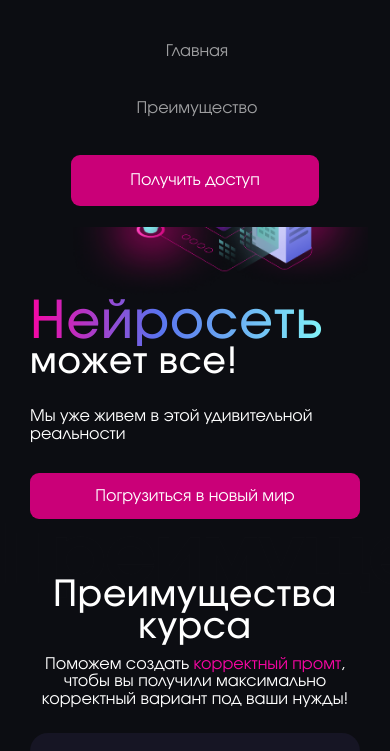
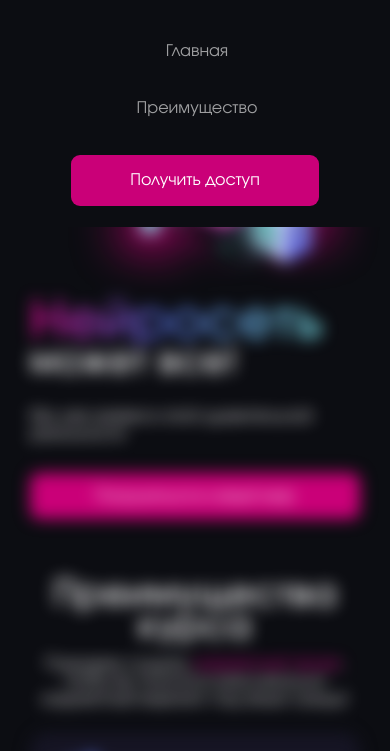
Before and after one commit to Daria-Bragina/AI-landing, a website: page src/index.html in a window 390 px wide. Both pictures are taken after a click on the element 366 px from the left and 28 px from the top of the page. Shown: the part 51-802 px from the top of the page. Drawn offline with Linux system fonts and the light colour scheme.

Commit message:
Добавлено размытие фона при открытии меню

```diff
--- a/src/sass/adaptive.scss
+++ b/src/sass/adaptive.scss
@@ -670,7 +670,6 @@
         }
       }
     }
-
     &__burger {
       margin: auto 0;
       z-index: 5;
@@ -718,6 +717,12 @@
         }
       }
     }
+  }
+
+  .promo.blur,
+  .advantages.blur {
+    filter: blur(8px);
+    transition: filter 0.3s ease;
   }
 
   .promo {
--- a/src/scripts/script.js
+++ b/src/scripts/script.js
@@ -64,10 +64,15 @@ button.addEventListener("click", (e) => {
 
 const burger = document.querySelector(".header__burger");
 const menu = document.querySelector(".header__menu");
+const promo = document.querySelector(".promo");
+const advantages = document.querySelector(".advantages");
 
 burger.addEventListener("click", () => {
   burger.classList.toggle("active");
   menu.classList.toggle("active");
+
+  promo.classList.toggle("blur");
+  advantages.classList.toggle("blur");
 });
 
 menu.addEventListener("click", (e) => {
@@ -77,5 +82,8 @@ menu.addEventListener("click", (e) => {
   ) {
     burger.classList.remove("active");
     menu.classList.remove("active");
+
+    promo.classList.remove("blur");
+    advantages.classList.remove("blur");
   }
 });
```
Also changed, not shown: src/styles/adaptive.min.css, src/styles/style.min.css.
